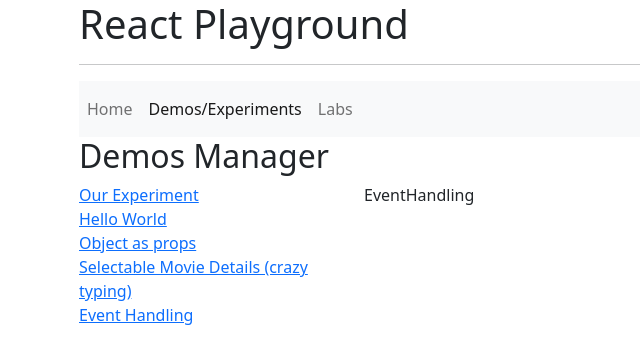
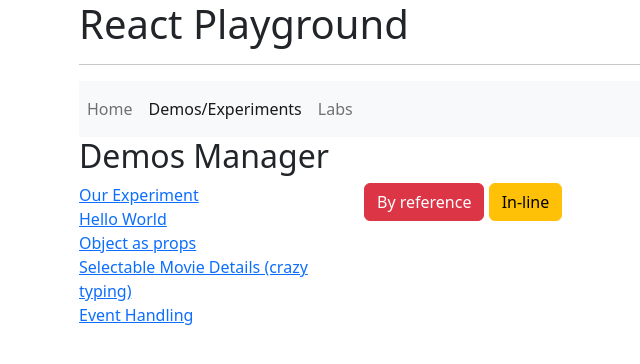
Before and after one commit to speedingplanet/intuit-react-playground, a React (Vite) app: page /demos/event-handling in a window 1280 px wide. Shown: the top 364 px of the page, without its empty margins (3-643 px from the left). Built offline with nearby package versions, Linux system fonts and the light colour scheme.

Commit message:
Event handling demo

```diff
--- a/src/demos/EventHandling.tsx
+++ b/src/demos/EventHandling.tsx
@@ -1,5 +1,23 @@
 export default function EventHandling() {
+	// <nameOfEvent>Handler -> clickHandler()
+	// handle<nameOfEvent> -> handleClick()
+	function byReferenceClickHandler() {
+		console.log('You clicked on the By Reference button');
+	}
+
 	return (
-		<div>EventHandling</div>
+		<div>
+			{/* button.btn.btn-warn{Click Me} */}
+			<button
+				className="btn btn-danger"
+				onClick={byReferenceClickHandler}
+			>
+				By reference
+			</button>
+			&nbsp;
+			<button className="btn btn-warning"
+				onClick={() => { console.log('You clicked on the In-line button'); }}
+			>In-line</button>
+		</div>
 	);
 }
```
